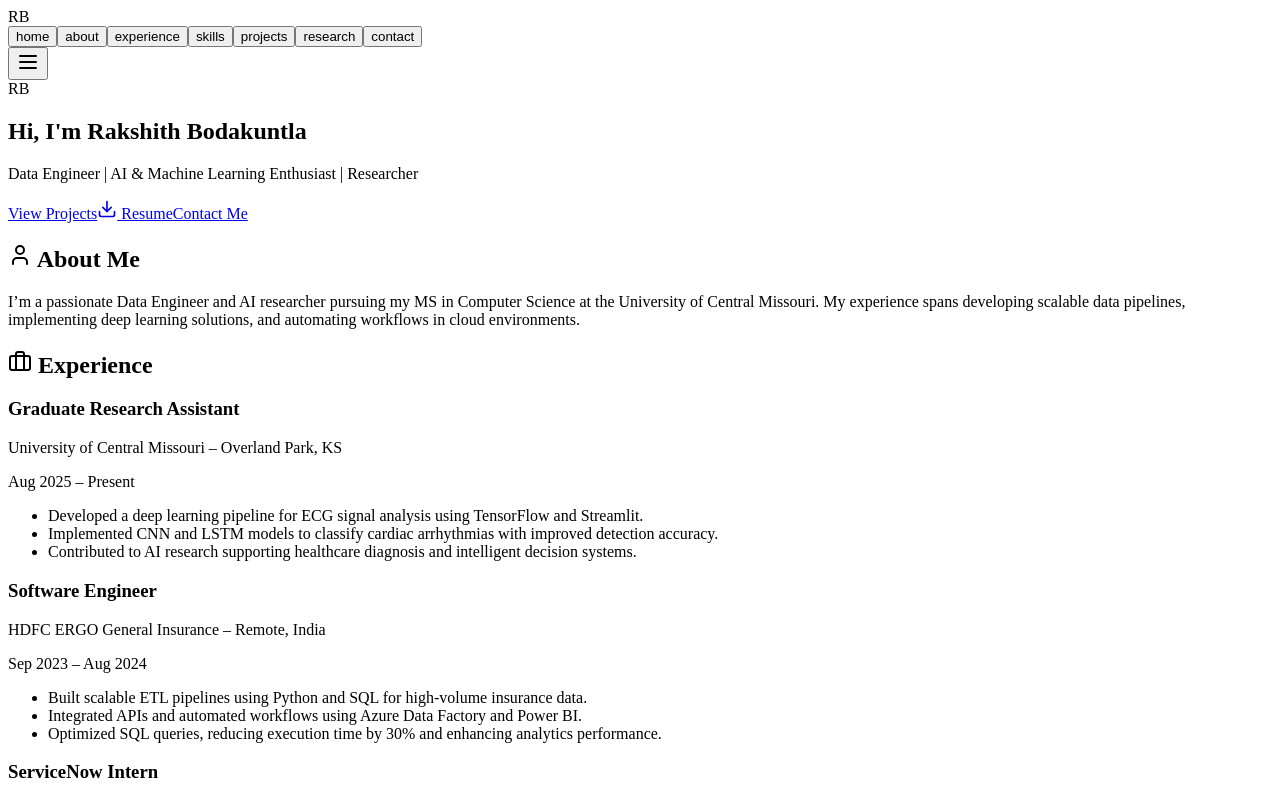
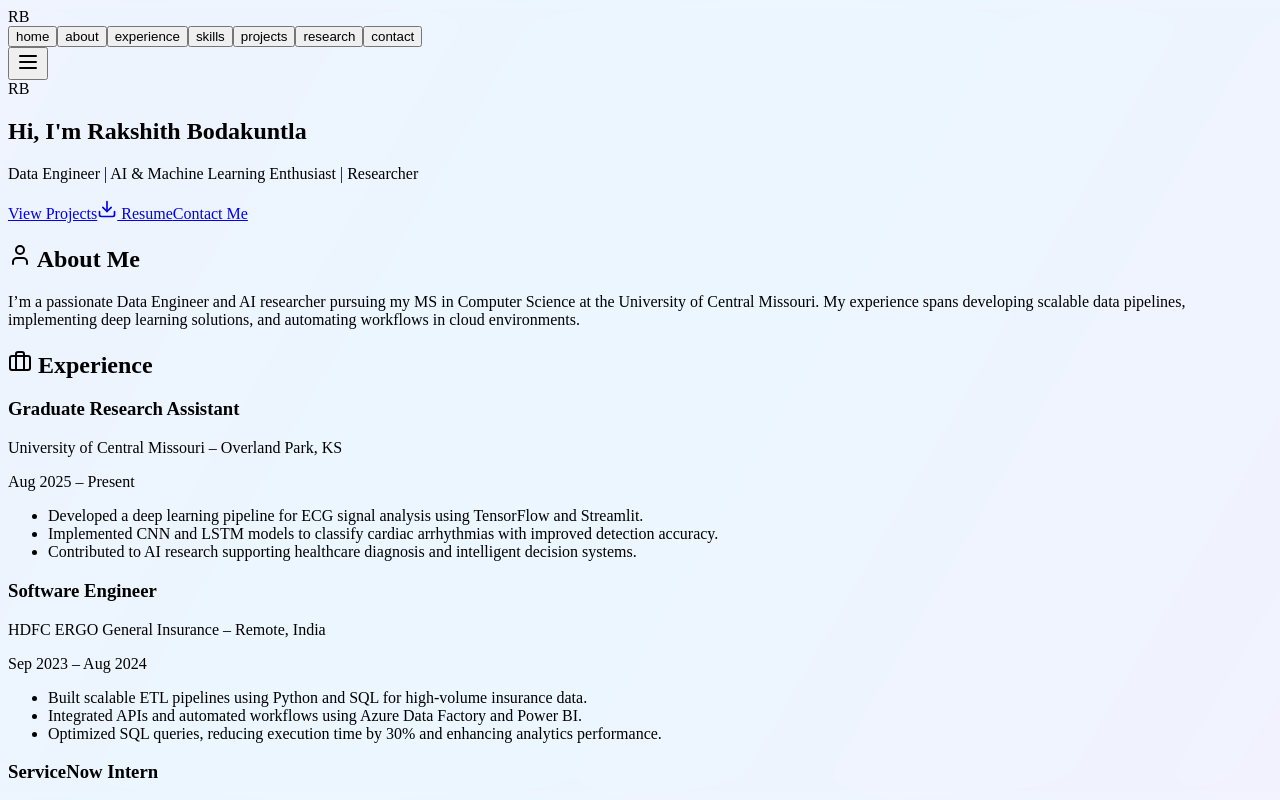
Before and after one commit to Rakshithbodakuntla/My_portfolio, a React (Vite) app: page / in a window 1280 px wide. Shown: the top 800 px of the page. Built offline with nearby package versions, Linux system fonts and the light colour scheme.

Commit message:
Replace floating blobs with animated gradient background

```diff
--- a/src/index.css
+++ b/src/index.css
@@ -1,55 +1,20 @@
-/* Floating Blobs Background */
-.blobs-bg {
+/* ==== Animated Gradient Background ==== */
+.animated-bg {
   position: fixed;
-  inset: 0;
-  overflow: hidden;
+  width: 140%;
+  height: 140%;
+  top: -20%;
+  left: -20%;
+  background: linear-gradient(120deg, #dbeafe, #ede9fe, #e0f2fe, #f3e8ff);
+  background-size: 200% 200%;
   z-index: -1;
+  animation: gradientMove 12s ease infinite;
+  filter: blur(70px);
+  opacity: 0.65;
 }
 
-.blob {
-  position: absolute;
-  width: 380px;
-  height: 380px;
-  background: radial-gradient(circle at center,
-    rgba(99, 102, 241, 0.45),
-    rgba(139, 92, 246, 0.35),
-    rgba(236, 72, 153, 0.25)
-  );
-  filter: blur(80px);
-  border-radius: 50%;
-  animation: floatBlob 18s ease-in-out infinite;
+@keyframes gradientMove {
+  0% { background-position: 0% 50%; }
+  50% { background-position: 100% 50%; }
+  100% { background-position: 0% 50%; }
 }
-
-.blob:nth-child(2) {
-  background: radial-gradient(circle at center,
-    rgba(14, 165, 233, 0.45),
-    rgba(59, 130, 246, 0.35),
-    rgba(168, 85, 247, 0.25)
-  );
-  animation-duration: 22s;
-  animation-direction: reverse;
-}
-
-.blob:nth-child(3) {
-  background: radial-gradient(circle at center,
-    rgba(236, 72, 153, 0.45),
-    rgba(139, 92, 246, 0.35),
-    rgba(59, 130, 246, 0.25)
-  );
-  animation-duration: 26s;
-}
-
-@keyframes floatBlob {
-  0% {
-    transform: translate(-10%, -10%) scale(1);
-  }
-  33% {
-    transform: translate(40%, -20%) scale(1.25);
-  }
-  66% {
-    transform: translate(-20%, 30%) scale(0.9);
-  }
-  100% {
-    transform: translate(-10%, -10%) scale(1);
-  }
-}
```
